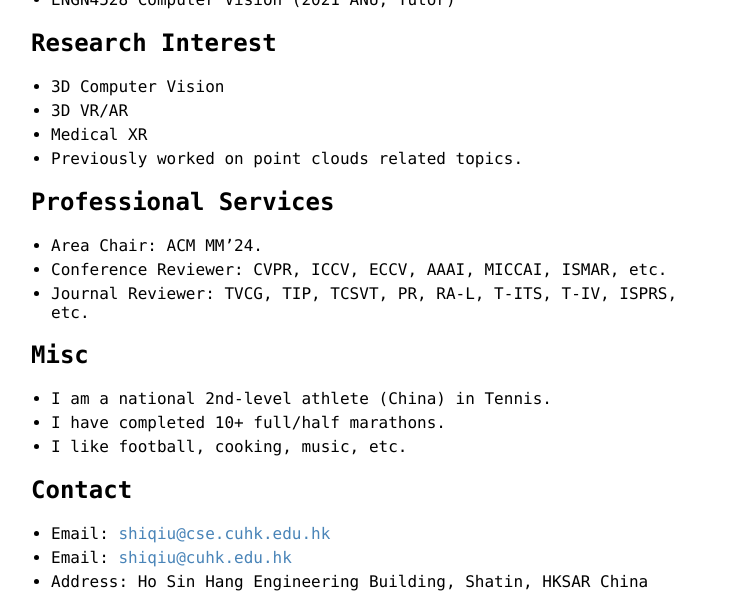
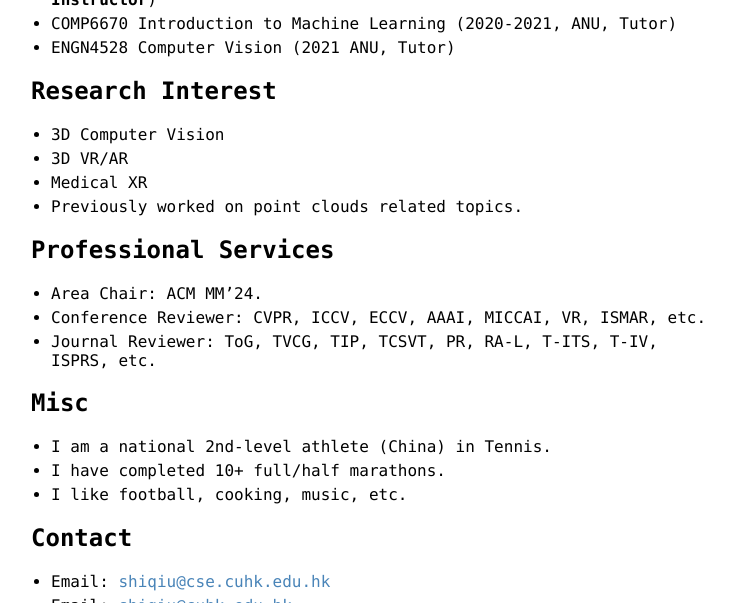
Before and after one commit to ShiQiu0419/ShiQiu0419.github.io, a Jekyll site: the page built from index.md, in a window 1280 px wide and 900 px high, scrolled down 2821 px, cut to the strip 0-603 px from the top of the window. Shown: the whole strip, without its empty margins (259-993 px from the left). Built offline with Jekyll 4.4.1, drawn with Linux system fonts in a browser that asks for light colours; our own code applies the rules of GitHub Pages for plain Markdown files; some of the changed text lies outside the part shown.

Commit message:
Update index.md

```diff
--- a/index.md
+++ b/index.md
@@ -117,8 +119,8 @@ Supervised by: [Dr. Sebastian Friston](https://wp.cs.ucl.ac.uk/sebastianfriston/
 
 ## Professional Services
 * Area Chair: ACM MM'24.
-* Conference Reviewer: CVPR, ICCV, ECCV, AAAI, MICCAI, ISMAR, etc.
-* Journal Reviewer: TVCG, TIP, TCSVT, PR, RA-L, T-ITS, T-IV, ISPRS, etc.
+* Conference Reviewer: CVPR, ICCV, ECCV, AAAI, MICCAI, VR, ISMAR, etc.
+* Journal Reviewer: ToG, TVCG, TIP, TCSVT, PR, RA-L, T-ITS, T-IV, ISPRS, etc.
 
 ## Misc
 * I am a national 2nd-level athlete (China) in Tennis.
```
Also changed, not shown: other parts of index.md (+2 -0 lines).
